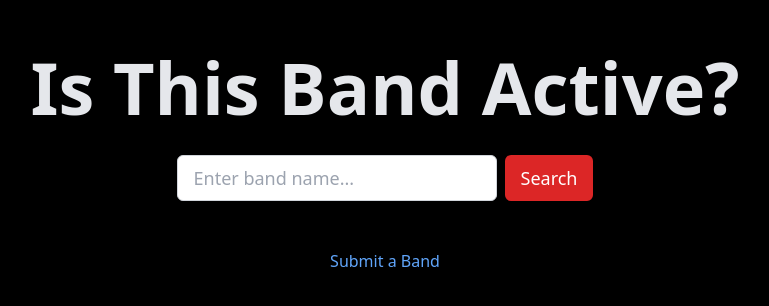
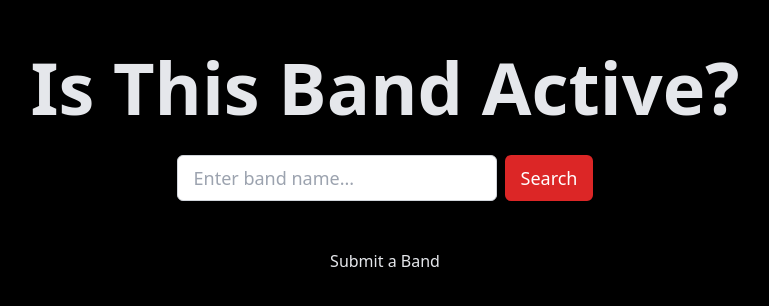
Before and after one commit to assafalper/is-this-band-active, a React (Vite) app in the folder frontend/: page / in a window 1280 px wide. Shown: the part 238-544 px from the top of the page, without its empty margins (255-1024 px from the left). Built offline with nearby package versions, Linux system fonts and the light colour scheme.

Commit message:
add /dist

```diff
--- a/frontend/package.json
+++ b/frontend/package.json
@@ -11,7 +11,8 @@
   },
   "dependencies": {
     "react": "^19.1.0",
-    "react-dom": "^19.1.0"
+    "react-dom": "^19.1.0",
+    "react-router-dom": "^7.7.0"
   },
   "devDependencies": {
     "@eslint/js": "^9.30.1",
--- a/frontend/src/pages/home.jsx
+++ b/frontend/src/pages/home.jsx
@@ -62,7 +62,7 @@ export default function Home() {
         <p className="text-xl text-gray-600">🚫 Band not found.</p>
       )}
 
-      <Link to="/submit" className="text-blue-400 hover:underline mt-6">
+      <Link to="/submit" className="text-white-400 hover:underline mt-6">
         Submit a Band
       </Link>
     </div>
```
Also changed, not shown: 5 other files (tests, documents, lock files or other folders).
